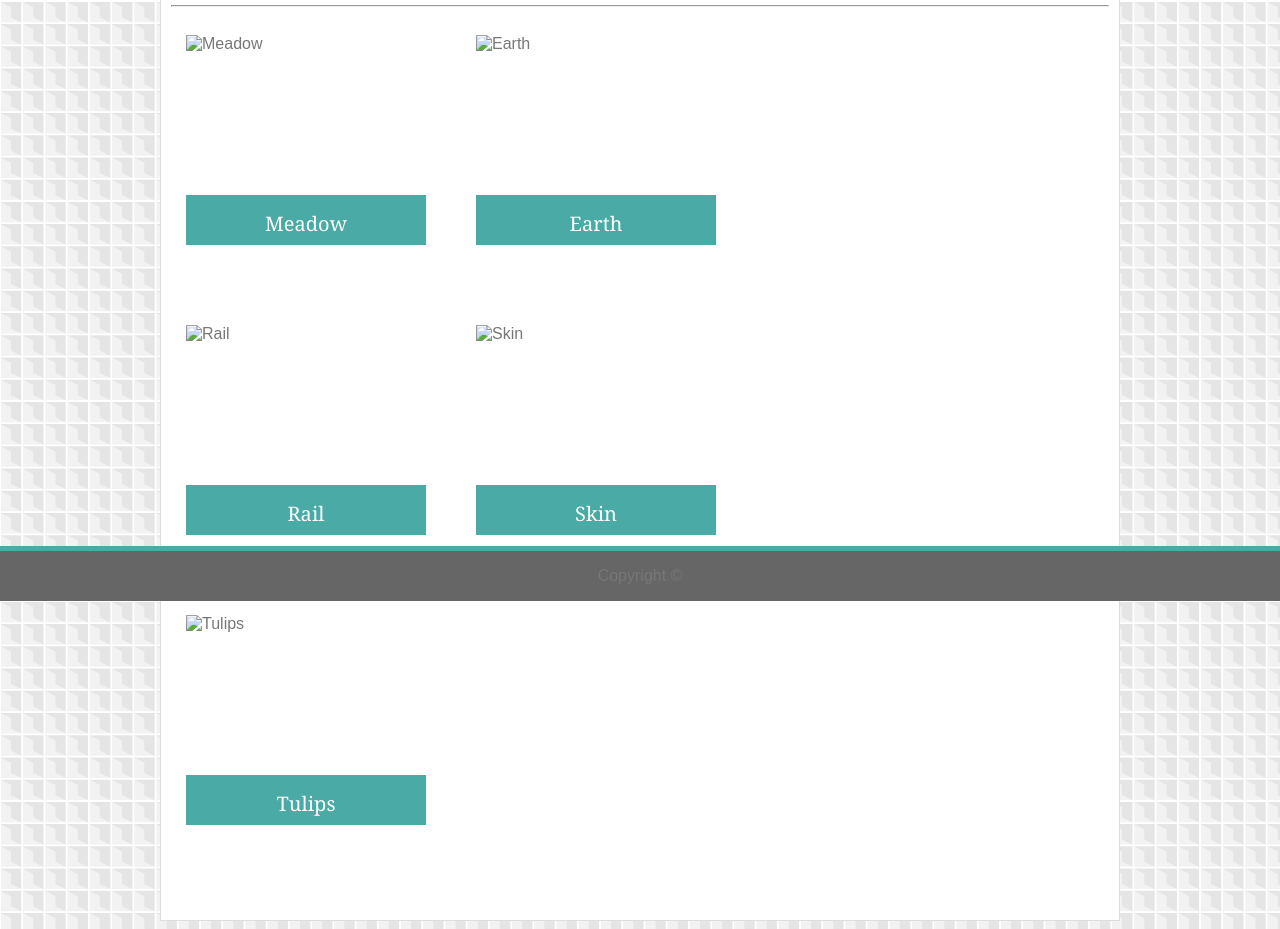
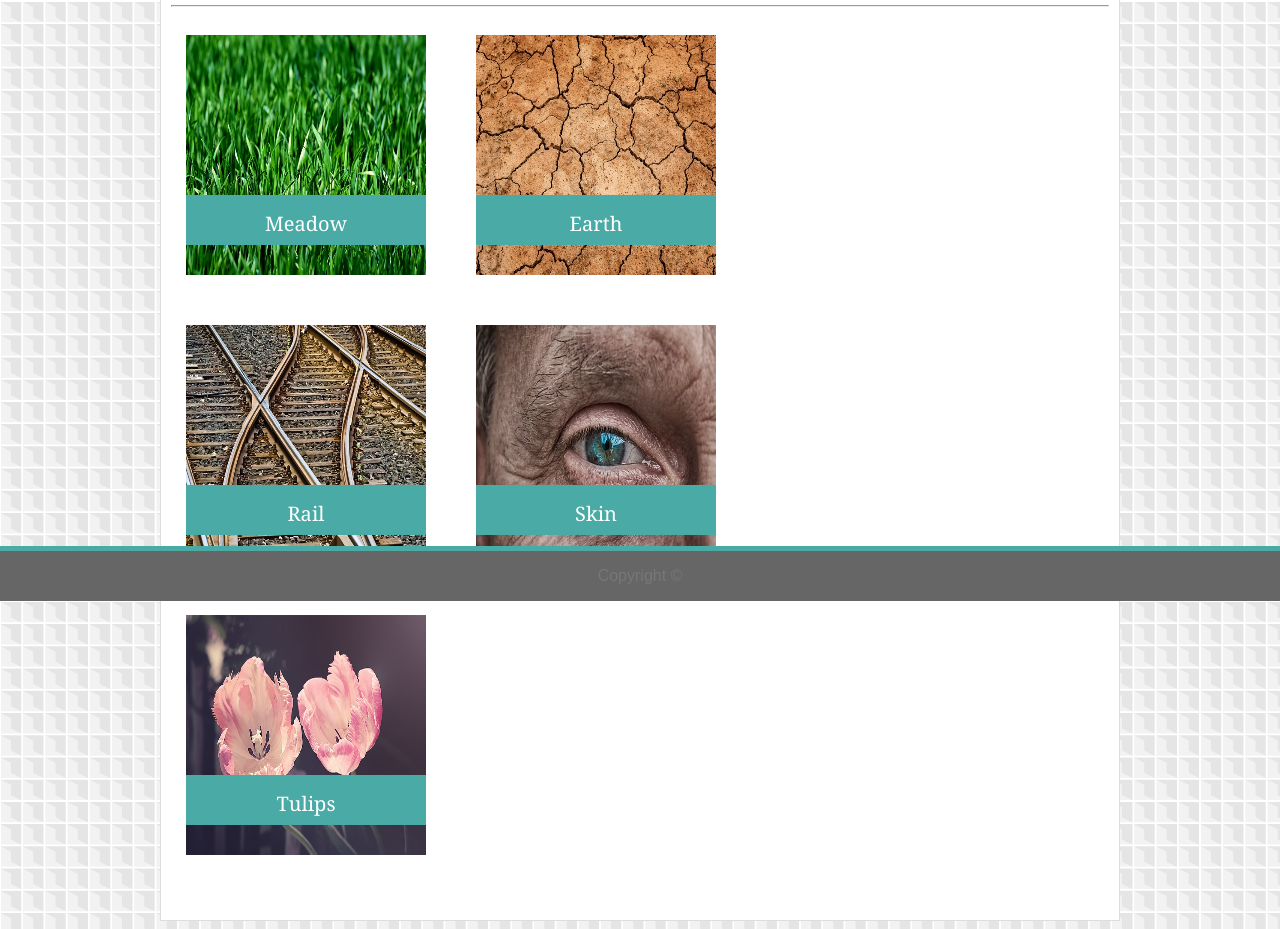
Before and after one commit to kels0la/Basic_Portfolio, a plain HTML site: page portfolio.html in a window 1280 px wide. Shown: the part 199-1128 px from the top of the page. Drawn offline with Linux system fonts and the light colour scheme; files whose address does not match are found by name.

Commit message:
Basic-Portfolio

```diff
--- a/portfolio.html
+++ b/portfolio.html
@@ -40,11 +40,11 @@
 
             <div class="gridcontainer">
 
-                    <div class="griditem"><img class="image2" src= "../B_Portfolio/assets/images/meadow.jpg" height="280" width="280"  alt="Meadow"><div class="gridbanner">Meadow</div></div>
-                    <div class="griditem"><img class="image2" src= "../B_Portfolio/assets/images/earth-3355931_640.jpg" height="280" width="280"  alt="Earth"><div class="gridbanner">Earth</div></div>
-                    <div class="griditem"><img class="image2" src= "../B_Portfolio/assets/images/rail.jpg" height="280" width="280"  alt="Rail"><div class="gridbanner">Rail</div></div>
-                    <div class="griditem"><img class="image2" src= "../B_Portfolio/assets/images/skin-3358873_640.jpg" height="280"  width="280" alt="Skin"><div class="gridbanner">Skin</div></div>
-                    <div class="griditem"><img class="image2" src= "../B_Portfolio/assets/images/tulips-3339416_640.jpg" height="280" width="280"  alt="Tulips"><div class="gridbanner">Tulips</div></div>
+                    <div class="griditem"><img class="image2" src= "../Basic_Portfolio/assets/images/meadow.jpg" height="280" width="280"  alt="Meadow"><div class="gridbanner">Meadow</div></div>
+                    <div class="griditem"><img class="image2" src= "../Basic_Portfolio/assets/images/earth-3355931_640.jpg" height="280" width="280"  alt="Earth"><div class="gridbanner">Earth</div></div>
+                    <div class="griditem"><img class="image2" src= "../Basic_Portfolio/assets/images/rail.jpg" height="280" width="280"  alt="Rail"><div class="gridbanner">Rail</div></div>
+                    <div class="griditem"><img class="image2" src= "../Basic_Portfolio/assets/images/skin-3358873_640.jpg" height="280"  width="280" alt="Skin"><div class="gridbanner">Skin</div></div>
+                    <div class="griditem"><img class="image2" src= "../Basic_Portfolio/assets/images/tulips-3339416_640.jpg" height="280" width="280"  alt="Tulips"><div class="gridbanner">Tulips</div></div>
 
             </div>
 
```
